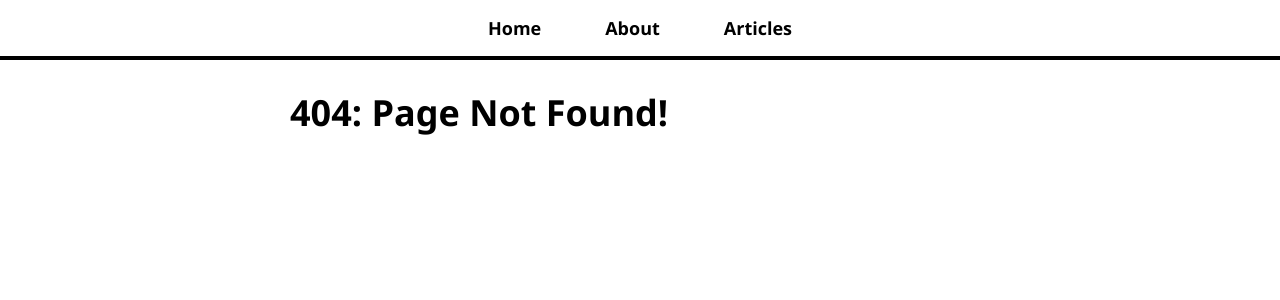
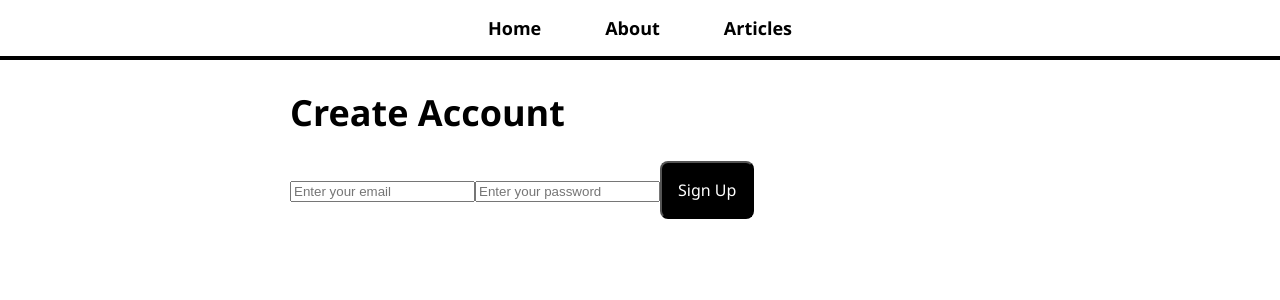
Before and after one commit to ejkim000/my-blog, a React (Create React App) app: page /create-account in a window 1280 px wide. Before the commit this address had no page. Shown: the top 300 px of the page. Built offline with nearby package versions, Linux system fonts and the light colour scheme.

Commit message:
add firebase signup, signin

```diff
--- a/src/App.js
+++ b/src/App.js
@@ -6,6 +6,11 @@
 import ArticleListPage from "./pages/ArticleListPage";
 import ArticlePage from "./pages/ArticlePage";
 import NotFoundPage from "./pages/NotFoundPage";
+// import LoginPage from "./pages/LoginPage";
+// import CreateAccountPage from "./pages/CreateAccountPage";
+import SignIn from "./components/auth/SignIn";
+import SignUp from "./components/auth/SignUp";
+import AuthDetail from "./components/auth/AuthDetail";
 
 function App() {
   return (
@@ -18,6 +23,9 @@
             <Route path="/about" element={<AboutPage />} />
             <Route path="/articles" element={<ArticleListPage />} />
             <Route path="/articles/:articleId" element={<ArticlePage />} />
+            <Route path="/login" element={<SignIn />} />
+            <Route path="/create-account" element={<SignUp />} />
+            <Route path="/auth-details" element={<AuthDetail />} />
             <Route path="*" element={<NotFoundPage />} />
           </Routes>
         </div>
--- /dev/null
+++ b/src/components/auth/AuthDetail.js
@@ -0,0 +1,43 @@
+import React, { useState, useEffect } from "react";
+import { auth } from "../../firebase";
+import { onAuthStateChanged, signOut } from "firebase/auth";
+
+function AuthDetail() {
+  const [authUser, setAuthUser] = useState(null);
+
+  useEffect(() => {
+    const listen = onAuthStateChanged(auth, (user) => {
+      if (user) {
+        setAuthUser(user);
+      } else {
+        setAuthUser(null);
+      }
+    });
+
+    // once component unmount, we need to remove the listener, let's return inside useEffect does, so we dont need to like listen whether or not if the component is not there, user signed in or not. let's return that listen.. ??
+    return () => {
+        listen();
+    }
+  }, []);
+
+  const userSignOut = () => {
+    signOut(auth).then(() => {
+        console.log('sign out successful')
+    }).catch(error => console.log(error));
+
+  }
+  return (
+    <div>
+      {authUser ? (
+        <>
+          <p>{`Signed In as ${authUser.email}`}</p>
+          <button onClick={userSignOut}>Sign Out</button>
+        </>
+      ) : (
+        <p>Signed out</p>
+      )}
+    </div>
+  );
+}
+
+export default AuthDetail;
--- /dev/null
+++ b/src/components/auth/SignIn.js
@@ -0,0 +1,43 @@
+import React, { useState } from "react";
+import { auth } from "../../firebase";
+import { signInWithEmailAndPassword } from "firebase/auth";
+
+function SignIn() {
+  const [email, setEmail] = useState("");
+  const [password, setPassword] = useState("");
+
+  const signIn = (e) => {
+    // todo: sign in
+    e.preventDefault();
+
+    signInWithEmailAndPassword(auth, email, password)
+    .then(useCredential => {
+        console.log(useCredential);
+    }).catch(error => {
+        console.log(error);
+    })
+
+  }
+  return (
+    <div className="sign-in-container">
+      <form onSubmit={signIn}>
+        <h1>Login to your account</h1>
+        <input
+            type="email"
+            placeholder="Enter your email"
+            value={email}
+            onChange={e => setEmail(e.target.value)}
+        />
+        <input
+          type="password"
+          placeholder="Enter your password"
+          value={password}
+          onChange={e => setPassword(e.target.value)}
+        />
+        <button type='submit'>Log In</button>
+      </form>
+    </div>
+  );
+}
+
+export default SignIn;
--- /dev/null
+++ b/src/components/auth/SignUp.js
@@ -0,0 +1,43 @@
+import React, { useState } from "react";
+import { auth } from "../../firebase";
+import { createUserWithEmailAndPassword } from "firebase/auth";
+
+function SignUp() {
+  const [email, setEmail] = useState("");
+  const [password, setPassword] = useState("");
+
+  const signUp = (e) => {
+    // todo: sign in
+    e.preventDefault();
+
+    createUserWithEmailAndPassword(auth, email, password)
+    .then(useCredential => {
+        console.log(useCredential);
+    }).catch(error => {
+        console.log(error);
+    })
+
+  }
+  return (
+    <div className="sign-in-container">
+      <form onSubmit={signUp}>
+        <h1>Create Account</h1>
+        <input
+            type="email"
+            placeholder="Enter your email"
+            value={email}
+            onChange={e => setEmail(e.target.value)}
+        />
+        <input
+          type="password"
+          placeholder="Enter your password"
+          value={password}
+          onChange={e => setPassword(e.target.value)}
+        />
+        <button type='submit'>Sign Up</button>
+      </form>
+    </div>
+  );
+}
+
+export default SignUp;
--- /dev/null
+++ b/src/firebase.js
@@ -0,0 +1,25 @@
+/* Firebase authentication START */
+// Import the functions you need from the SDKs you need
+import { initializeApp } from "firebase/app";
+import { getAuth } from "firebase/auth";
+// TODO: Add SDKs for Firebase products that you want to use
+// https://firebase.google.com/docs/web/setup#available-libraries
+
+// Your web app's Firebase configuration
+const firebaseConfig = {
+  apiKey: "AIzaSyDZDGTT47RO1BVSdv-AvAgSceSDfyvNF_s",
+  authDomain: "my-react-blog-ej.firebaseapp.com",
+  projectId: "my-react-blog-ej",
+  storageBucket: "my-react-blog-ej.appspot.com",
+  messagingSenderId: "61067584627",
+  appId: "1:61067584627:web:39078730db9d1e1a9bf606"
+};
+
+// Initialize Firebase
+const app = initializeApp(firebaseConfig);
+
+// Initialize Firebase Authentication and get a reference to the service
+const auth = getAuth(app);
+
+export { auth };
+/* Firebase authentication END */
--- a/src/index.js
+++ b/src/index.js
@@ -4,26 +4,7 @@
 import App from './App';
 import reportWebVitals from './reportWebVitals';
 
-/* Firebase authentication START */
-// Import the functions you need from the SDKs you need
-import { initializeApp } from "firebase/app";
-// TODO: Add SDKs for Firebase products that you want to use
-// https://firebase.google.com/docs/web/setup#available-libraries
 
-// Your web app's Firebase configuration
-const firebaseConfig = {
-  apiKey: "AIzaSyDZDGTT47RO1BVSdv-AvAgSceSDfyvNF_s",
-  authDomain: "my-react-blog-ej.firebaseapp.com",
-  projectId: "my-react-blog-ej",
-  storageBucket: "my-react-blog-ej.appspot.com",
-  messagingSenderId: "61067584627",
-  appId: "1:61067584627:web:39078730db9d1e1a9bf606"
-};
-
-// Initialize Firebase
-const app = initializeApp(firebaseConfig);
-
-/* Firebase authentication END */
 
 
 const root = ReactDOM.createRoot(document.getElementById('root'));
```
Also changed, not shown: src/pages/CreateAccountPage.js (+8 -0 lines), src/pages/LoginPage.js (+8 -0 lines).
